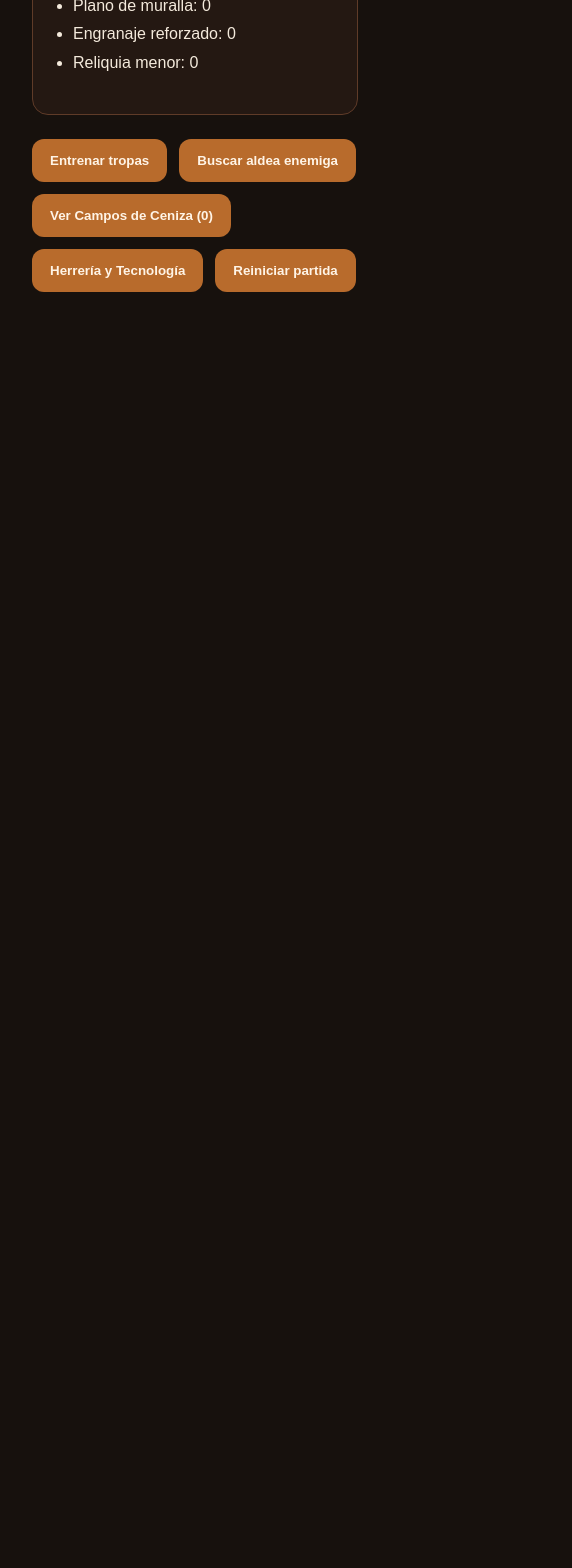
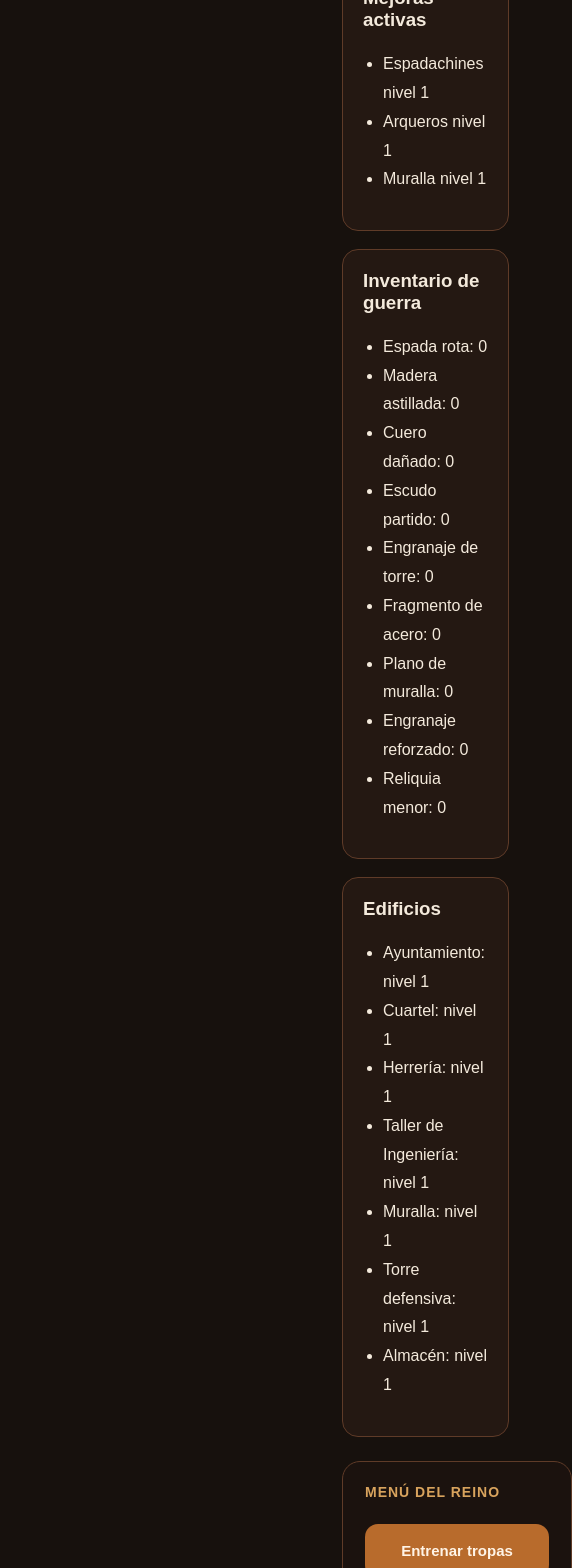
Before and after one commit to emilianobertoemi-pixel/reinos-de-ceniza, a React (Vite) app: page / in a window 390 px wide. Shown: the part 1580-3148 px from the top of the page, 572 px wide, since content can reach past the window. Before the commit the page ends 1904 px from the top, so only its background shows below. Built offline with nearby package versions, Linux system fonts and the light colour scheme.

Commit message:
Mejoras edificios

```diff
--- a/src/App.css
+++ b/src/App.css
@@ -223,3 +223,81 @@ button:disabled {
     grid-template-columns: 1fr;
   }
 }
+.actions {
+  position: fixed;
+  left: 24px;
+  top: 120px;
+  width: 190px;
+  display: flex;
+  flex-direction: column;
+  gap: 12px;
+  background: #1b120e;
+  border: 1px solid #5f3b28;
+  border-radius: 16px;
+  padding: 16px;
+  z-index: 10;
+}
+
+.actions::before {
+  content: "Menú del reino";
+  color: #d8a35d;
+  font-weight: bold;
+  text-transform: uppercase;
+  letter-spacing: 1px;
+  font-size: 12px;
+  margin-bottom: 4px;
+}
+
+.actions button {
+  width: 100%;
+  text-align: left;
+  padding: 12px 14px;
+}
+
+.game {
+  margin-left: 260px;
+  margin-right: auto;
+}
+
+@media (max-width: 900px) {
+  .actions {
+    position: static;
+    width: auto;
+    margin-bottom: 24px;
+  }
+
+  .game {
+    margin-left: auto;
+    margin-right: auto;
+  }
+
+  .actions button {
+    text-align: center;
+  }
+}
+.actions {
+  left: 28px;
+  top: 140px;
+  width: 230px;
+  padding: 22px;
+  gap: 16px;
+  border-radius: 18px;
+}
+
+.actions::before {
+  font-size: 14px;
+  margin-bottom: 8px;
+}
+
+.actions button {
+  font-size: 15px;
+  padding: 16px 18px;
+  border-radius: 13px;
+  min-height: 54px;
+  line-height: 1.2;
+}
+
+.game {
+  margin-left: 310px;
+  max-width: 1180px;
+}
--- a/src/App.jsx
+++ b/src/App.jsx
@@ -4,6 +4,15 @@ import './App.css'
 const reinoInicial = {
   nombre: 'Reino de Ceniza',
   ayuntamiento: 1,
+    edificios: {
+    ayuntamiento: 1,
+    cuartel: 1,
+    herreria: 1,
+    tallerIngenieria: 1,
+    muralla: 1,
+    torreDefensiva: 1,
+    almacen: 1,
+  },
   recursos: {
     madera: 1000,
     piedra: 800,
@@ -45,6 +54,7 @@ const reinoInicial = {
 }
 
 const nombresItems = {
+
   espadaRota: 'Espada rota',
   maderaAstillada: 'Madera astillada',
   cueroDanado: 'Cuero dañado',
@@ -54,6 +64,57 @@ const nombresItems = {
   planoMuralla: 'Plano de muralla',
   engranajeReforzado: 'Engranaje reforzado',
   reliquiaMenor: 'Reliquia menor',
+}
+const nombresEdificios = {
+  ayuntamiento: 'Ayuntamiento',
+  cuartel: 'Cuartel',
+  herreria: 'Herrería',
+  tallerIngenieria: 'Taller de Ingeniería',
+  muralla: 'Muralla',
+  torreDefensiva: 'Torre defensiva',
+  almacen: 'Almacén',
+}
+const costosEdificios = {
+  ayuntamiento: {
+    madera: 400,
+    piedra: 300,
+    hierro: 120,
+    oro: 80,
+  },
+  cuartel: {
+    madera: 280,
+    piedra: 180,
+    hierro: 140,
+    oro: 60,
+  },
+  herreria: {
+    madera: 220,
+    piedra: 220,
+    hierro: 220,
+    oro: 90,
+  },
+  tallerIngenieria: {
+    madera: 260,
+    piedra: 260,
+    hierro: 180,
+    oro: 100,
+  },
+  muralla: {
+    piedra: 350,
+    hierro: 160,
+    oro: 60,
+  },
+  torreDefensiva: {
+    madera: 180,
+    piedra: 300,
+    hierro: 180,
+    oro: 80,
+  },
+  almacen: {
+    madera: 300,
+    piedra: 180,
+    oro: 50,
+  },
 }
 
 const costosTropas = {
@@ -210,12 +271,43 @@ const escoltaInicial = {
 }
 const CLAVE_GUARDADO = 'reinosDeCenizaPartida'
 
+function normalizarReino(reinoGuardado) {
+  return {
+    ...reinoInicial,
+    ...reinoGuardado,
+    recursos: {
+      ...reinoInicial.recursos,
+      ...(reinoGuardado?.recursos || {}),
+    },
+    ejercito: {
+      ...reinoInicial.ejercito,
+      ...(reinoGuardado?.ejercito || {}),
+    },
+    heroes: {
+      ...reinoInicial.heroes,
+      ...(reinoGuardado?.heroes || {}),
+    },
+    inventario: {
+      ...reinoInicial.inventario,
+      ...(reinoGuardado?.inventario || {}),
+    },
+    mejoras: {
+      ...reinoInicial.mejoras,
+      ...(reinoGuardado?.mejoras || {}),
+    },
+    edificios: {
+      ...reinoInicial.edificios,
+      ...(reinoGuardado?.edificios || {}),
+    },
+  }
+}
+
 function cargarPartidaGuardada() {
   const partidaGuardada = localStorage.getItem(CLAVE_GUARDADO)
 
   if (!partidaGuardada) {
     return {
-      reino: reinoInicial,
+  reino: normalizarReino(reinoInicial),
   camposCeniza: [],
 }
   }
@@ -224,12 +316,12 @@ function cargarPartidaGuardada() {
     const partida = JSON.parse(partidaGuardada)
 
     return {
-      reino: partida.reino || reinoInicial,
+  reino: normalizarReino(partida.reino),
   camposCeniza: partida.camposCeniza || [],
 }
   } catch {
     return {
-      reino: reinoInicial,
+  reino: normalizarReino(reinoInicial),
   camposCeniza: [],
 }
   }
@@ -241,6 +333,7 @@ function App() {
   const [mostrarAtaques, setMostrarAtaques] = useState(false)
   const [mostrarCampos, setMostrarCampos] = useState(false)
   const [mostrarMejoras, setMostrarMejoras] = useState(false)
+  const [mostrarConstruccion, setMostrarConstruccion] = useState(false)
   const [mensaje, setMensaje] = useState('')
   const [resultadoBatalla, setResultadoBatalla] = useState(null)
   const [resultadoRecoleccion, setResultadoRecoleccion] = useState(null)
@@ -849,6 +942,58 @@ function calcularRiesgoFinalConEscolta() {
 
     return cumpleNivel && tieneRecursos && tieneItems
   }
+  function calcularCostoEdificio(edificio) {
+  const nivelActual = reino.edificios[edificio] || 1
+  const costoBase = costosEdificios[edificio]
+  const multiplicador = nivelActual
+
+  const costoFinal = {}
+
+  Object.entries(costoBase).forEach(([recurso, cantidad]) => {
+    costoFinal[recurso] = Math.round(cantidad * multiplicador)
+  })
+
+  return costoFinal
+}
+
+function puedeMejorarEdificio(edificio) {
+  const costo = calcularCostoEdificio(edificio)
+
+  return Object.entries(costo).every(
+    ([recurso, cantidad]) => reino.recursos[recurso] >= cantidad
+  )
+}
+
+function mejorarEdificio(edificio) {
+  const costo = calcularCostoEdificio(edificio)
+
+  if (!puedeMejorarEdificio(edificio)) {
+    setMensaje(`No tenés recursos suficientes para mejorar ${nombresEdificios[edificio]}.`)
+    return
+  }
+
+  setReino((reinoActual) => {
+    const nuevosRecursos = { ...reinoActual.recursos }
+    const nuevoNivel = (reinoActual.edificios[edificio] || 1) + 1
+
+    Object.entries(costo).forEach(([recurso, cantidad]) => {
+      nuevosRecursos[recurso] -= cantidad
+    })
+
+    return {
+      ...reinoActual,
+      ayuntamiento:
+        edificio === 'ayuntamiento' ? nuevoNivel : reinoActual.ayuntamiento,
+      recursos: nuevosRecursos,
+      edificios: {
+        ...reinoActual.edificios,
+        [edificio]: nuevoNivel,
+      },
+    }
+  })
+
+  setMensaje(`${nombresEdificios[edificio]} mejorado correctamente.`)
+}
 
   function comprarMejora(idMejora) {
     const mejora = mejorasDisponibles[idMejora]
@@ -909,7 +1054,7 @@ function calcularRiesgoFinalConEscolta() {
 
       <section className="panel">
         <h2>Aldea</h2>
-        <p>Ayuntamiento nivel {reino.ayuntamiento}</p>
+        <p>Ayuntamiento nivel {reino.edificios.ayuntamiento}</p>
       </section>
 
       <section className="grid">
@@ -961,6 +1106,16 @@ function calcularRiesgoFinalConEscolta() {
             ))}
           </ul>
         </div>
+        <div className="card">
+  <h3>Edificios</h3>
+  <ul>
+    {Object.entries(reino.edificios).map(([edificio, nivel]) => (
+      <li key={edificio}>
+        {nombresEdificios[edificio]}: nivel {nivel}
+      </li>
+    ))}
+  </ul>
+</div>
       </section>
 
       <section className="actions">
@@ -973,6 +1128,7 @@ function calcularRiesgoFinalConEscolta() {
             setMostrarAtaques(!mostrarAtaques)
             setMostrarCampos(false)
             setMostrarMejoras(false)
+            setMostrarConstruccion(false)
           }}
         >
           Buscar aldea enemiga
@@ -983,6 +1139,7 @@ function calcularRiesgoFinalConEscolta() {
             setMostrarCampos(!mostrarCampos)
             setMostrarAtaques(false)
             setMostrarMejoras(false)
+            setMostrarConstruccion(false)
           }}
         >
           Ver Campos de Ceniza ({camposCeniza.length})
@@ -993,16 +1150,56 @@ function calcularRiesgoFinalConEscolta() {
             setMostrarMejoras(!mostrarMejoras)
             setMostrarAtaques(false)
             setMostrarCampos(false)
+            setMostrarConstruccion(false)
           }}
         >
           Herrería y Tecnología
         </button>
+
+        <button
+  onClick={() => {
+    setMostrarConstruccion(!mostrarConstruccion)
+    setMostrarEntrenamiento(false)
+    setMostrarAtaques(false)
+    setMostrarCampos(false)
+    setMostrarMejoras(false)
+  }}
+>
+  Construcción
+</button>
         <button onClick={reiniciarPartida}>
   Reiniciar partida
 </button>
       </section>
 
       {mensaje && <p className="message global-message">{mensaje}</p>}
+
+      {mostrarConstruccion && (
+  <section className="panel training-panel">
+    <h2>Construcción</h2>
+    <p>Mejorá los edificios de tu reino gastando recursos.</p>
+
+    <div className="enemy-grid">
+      {Object.entries(reino.edificios).map(([edificio, nivel]) => (
+        <div className="enemy-card" key={edificio}>
+          <h3>{nombresEdificios[edificio]}</h3>
+          <p>Nivel actual: {nivel}</p>
+          <p>Próximo nivel: {nivel + 1}</p>
+
+          <h4>Costo próximo nivel</h4>
+<p>{mostrarCostoRecursos(calcularCostoEdificio(edificio))}</p>
+
+<button
+  disabled={!puedeMejorarEdificio(edificio)}
+  onClick={() => mejorarEdificio(edificio)}
+>
+  {puedeMejorarEdificio(edificio) ? 'Mejorar' : 'Recursos insuficientes'}
+</button>
+        </div>
+      ))}
+    </div>
+  </section>
+)}
 
       {mostrarEntrenamiento && (
         <section className="panel training-panel">
```
Lines whose indentation alone changed are shown as unchanged.
